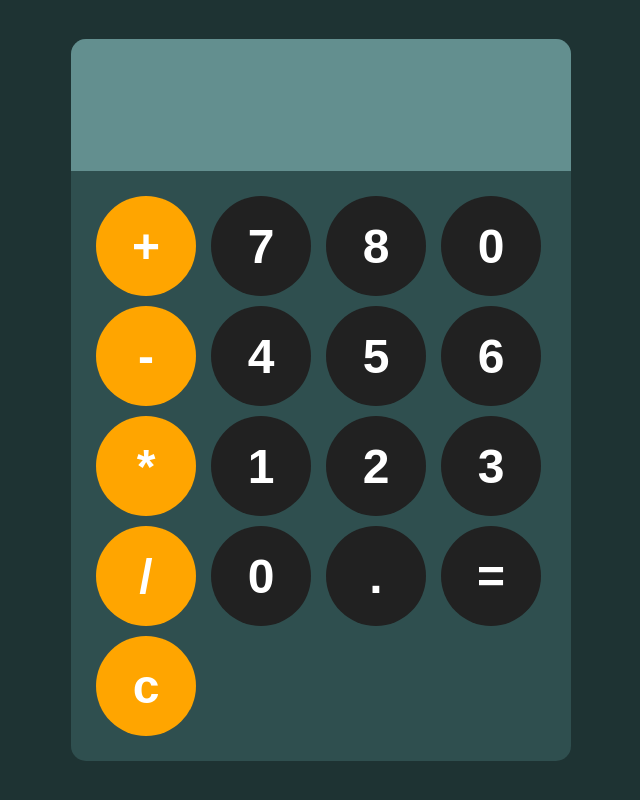
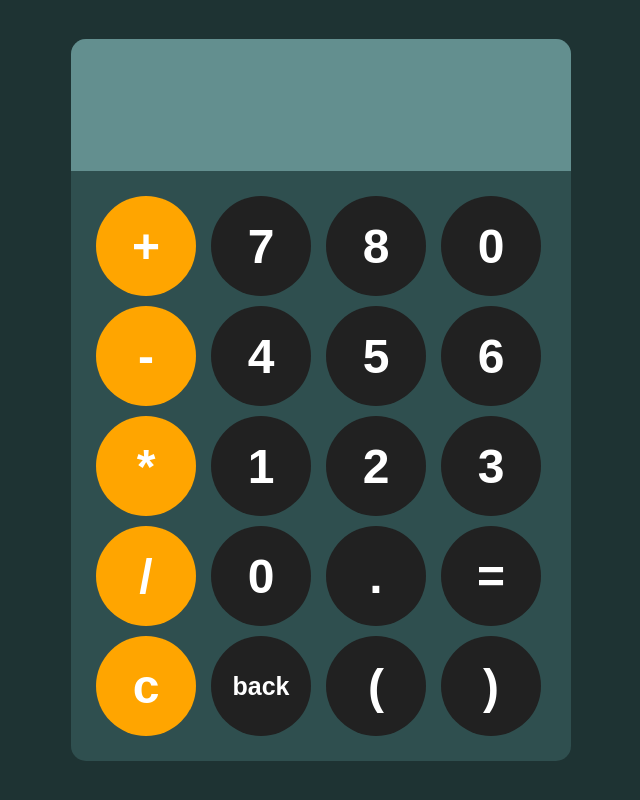
Before and after one commit to waltercarson/calculator, a website: page index.html in a window 1280 px wide. Shown: the whole page, without its empty margins (319-959 px from the left). Drawn offline with Linux system fonts and the light colour scheme.

Commit message:
added '.' button, back btn, parenthesis btns.

```diff
--- a/app.js
+++ b/app.js
@@ -16,3 +16,11 @@ function calculate() {
         display.value = "Error";
     }
 }
+
+function backspace() {
+    let currentValue = display.value; // Or displayElement.textContent if it's a div/span
+  // Remove the last character using slice(0, -1)
+    let newValue = currentValue.slice(0, -1);
+  // Update the display with the new value
+    display.value = newValue;
+}
--- a/index.html
+++ b/index.html
@@ -28,7 +28,9 @@
             <button onclick="appendToDisplay('.')">.</button>
             <button onclick="calculate()">=</button>
             <button onclick="clearDisplay()" class="operatorBtn">c</button>
-
+            <button onclick="backspace()" class="backBtn">back</button>
+            <button onclick="appendToDisplay('(')">(</button>
+            <button onclick="appendToDisplay(')')">)</button>
         </div>
     </div>
 
--- a/style.css
+++ b/style.css
@@ -66,3 +66,7 @@ button:active {
 .operatorBtn:active {
     background-color: #f5efe3;
 }
+
+.backBtn {
+    font-size: 25px;
+}
```
